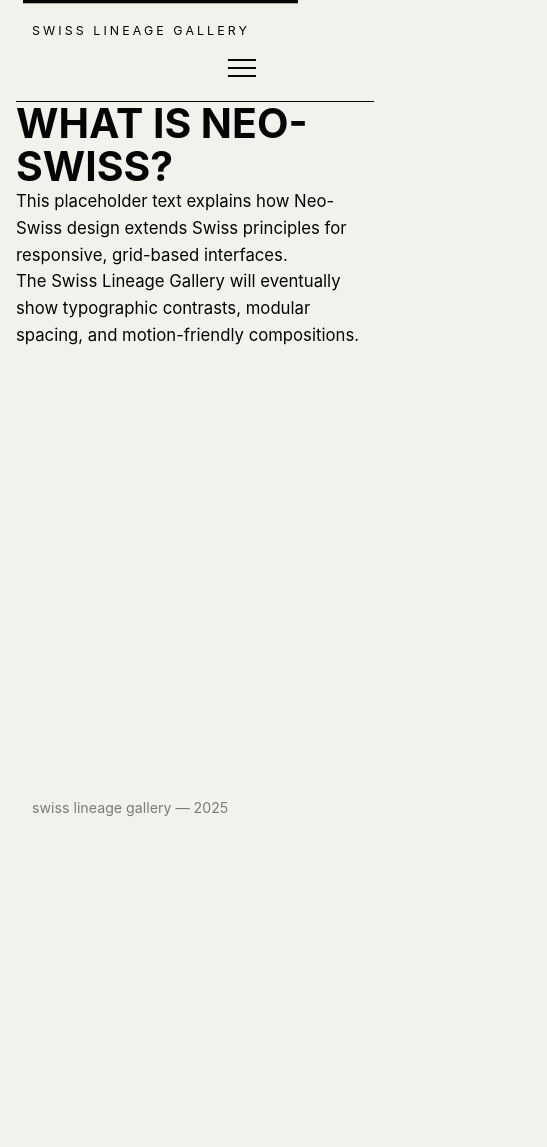
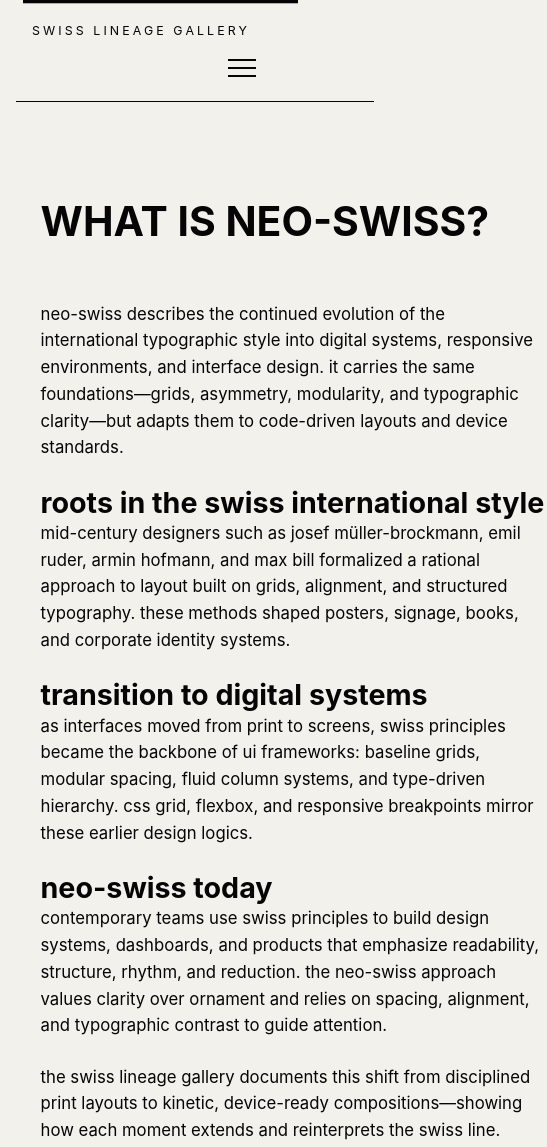
Before and after one commit to mcbridgeee/neo-swiss, an Eleventy site: page src/style.njk in a window 390 px wide. Shown: the top 1147 px of the page, 547 px wide, since content can reach past the window. Before the commit the page ends 844 px from the top, so only its background shows below. Built offline with nearby package versions, Linux system fonts and the light colour scheme; Eleventy itself is replaced by a stand-in of ours; files that its build step writes are made by us from their sources.

Commit message:
chore: added about page content and fixed formatting

```diff
--- a/src/css/main.css
+++ b/src/css/main.css
@@ -878,3 +878,100 @@ main {
     grid-template-columns: repeat(2, 1fr);
   }
 }
+@media (max-width: 768px) {
+
+  .timeline-stack {
+    grid-template-columns: 24px 1fr;
+    padding-left: 12px;
+  }
+
+  .timeline-spine {
+    left: 12px;
+  }
+
+  .timeline-dot {
+    left: 12px;
+  }
+
+  .timeline-year {
+    margin-left: 16px;
+    padding-left: 12px;
+    transform: translateY(-2px); /* lifts the date slightly for clean baseline alignment */
+}
+  } /* NEW: fix spacing between dot and year */
+  .timeline-item {
+    grid-template-columns: 32px 1fr;
+    column-gap: 12px;
+  }
+
+  .timeline-dot {
+  transform: translateY(4px);
+}
+
+.page-grid {
+  display: grid;
+  grid-template-columns: 1fr minmax(48ch, 70ch) 1fr;
+  padding-top: var(--space-10);
+  padding-bottom: var(--space-10);
+}
+
+.page-grid > * {
+  grid-column: 2;
+}
+/* add generous neo-swiss spacing to the about page */
+.about.page-grid {
+  padding-top: var(--space-14); /* big, clean breathing room */
+}
+
+/* give the headline even more separation from the intro */
+.about-title {
+  margin-bottom: var(--space-10);
+}
+/* FORCE spacing for the about page */
+section.about.page-grid {
+  padding-top: 8rem !important;
+  padding-bottom: 6rem !important;
+}
+
+.about-title {
+  margin-top: 2rem !important;
+  margin-bottom: 3rem !important;
+}
+/* mobile-first spacing */
+@media (max-width: 768px) {
+  section.about.page-grid {
+    padding-top: 5rem !important;
+    padding-bottom: 4rem !important;
+  }
+
+  .about-title {
+    margin-top: 1rem !important;
+    margin-bottom: 2rem !important;
+  }
+}
+/* ----------------------------- */
+/* NEO-SWISS ABOUT PAGE SPACING  */
+/* ----------------------------- */
+
+.about.page-grid {
+  padding-top: 8rem;
+  padding-bottom: 6rem;
+}
+
+.about-title {
+  margin-top: 2rem;
+  margin-bottom: 3rem;
+}
+
+/* mobile-first spacing adjustments */
+@media (max-width: 768px) {
+  .about.page-grid {
+    padding-top: 5rem;
+    padding-bottom: 4rem;
+  }
+
+  .about-title {
+    margin-top: 1rem;
+    margin-bottom: 2rem;
+  }
+}
--- a/src/style.njk
+++ b/src/style.njk
@@ -2,8 +2,51 @@
 layout: page.njk
 title: Style Explanation
 ---
-<section>
-  <h1>What Is Neo-Swiss?</h1>
-  <p>This placeholder text explains how Neo-Swiss design extends Swiss principles for responsive, grid-based interfaces.</p>
-  <p>The Swiss Lineage Gallery will eventually show typographic contrasts, modular spacing, and motion-friendly compositions.</p>
+<section class="about page-grid">
+  <h1 class="about-title">what is neo-swiss?</h1>
+
+  <p class="about-intro">
+    neo-swiss describes the continued evolution of the international
+    typographic style into digital systems, responsive environments,
+    and interface design. it carries the same foundations—grids,
+    asymmetry, modularity, and typographic clarity—but adapts them
+    to code-driven layouts and device standards.
+  </p>
+
+  <div class="about-section">
+    <h2 class="about-subtitle">roots in the swiss international style</h2>
+    <p>
+      mid-century designers such as josef müller-brockmann, emil ruder,
+      armin hofmann, and max bill formalized a rational approach to layout
+      built on grids, alignment, and structured typography. these methods
+      shaped posters, signage, books, and corporate identity systems.
+    </p>
+  </div>
+
+  <div class="about-section">
+    <h2 class="about-subtitle">transition to digital systems</h2>
+    <p>
+      as interfaces moved from print to screens, swiss principles became the
+      backbone of ui frameworks: baseline grids, modular spacing, fluid
+      column systems, and type-driven hierarchy. css grid, flexbox, and
+      responsive breakpoints mirror these earlier design logics.
+    </p>
+  </div>
+
+  <div class="about-section">
+    <h2 class="about-subtitle">neo-swiss today</h2>
+    <p>
+      contemporary teams use swiss principles to build design systems,
+      dashboards, and products that emphasize readability, structure,
+      rhythm, and reduction. the neo-swiss approach values clarity over
+      ornament and relies on spacing, alignment, and typographic contrast
+      to guide attention.
+    </p>
+  </div>
+
+  <p class="about-ending">
+    the swiss lineage gallery documents this shift from disciplined print
+    layouts to kinetic, device-ready compositions—showing how each moment
+    extends and reinterprets the swiss line.
+  </p>
 </section>
```
